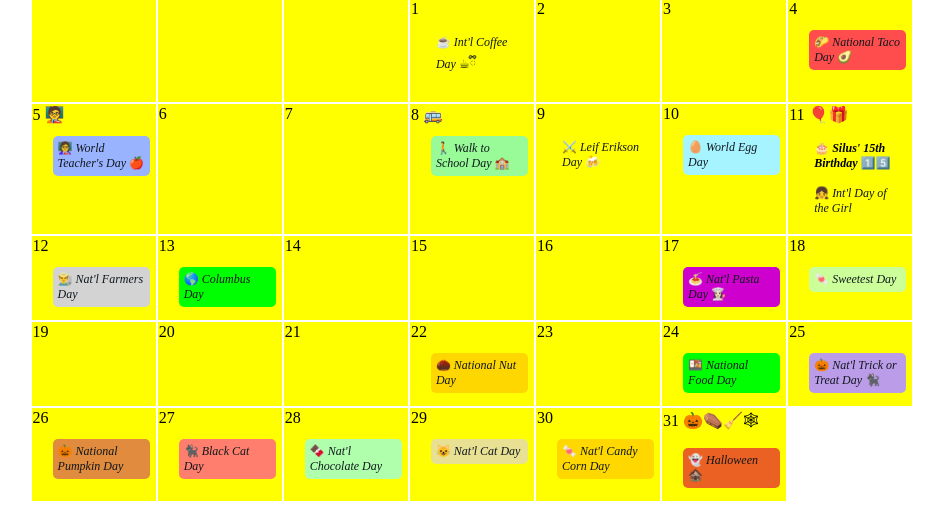
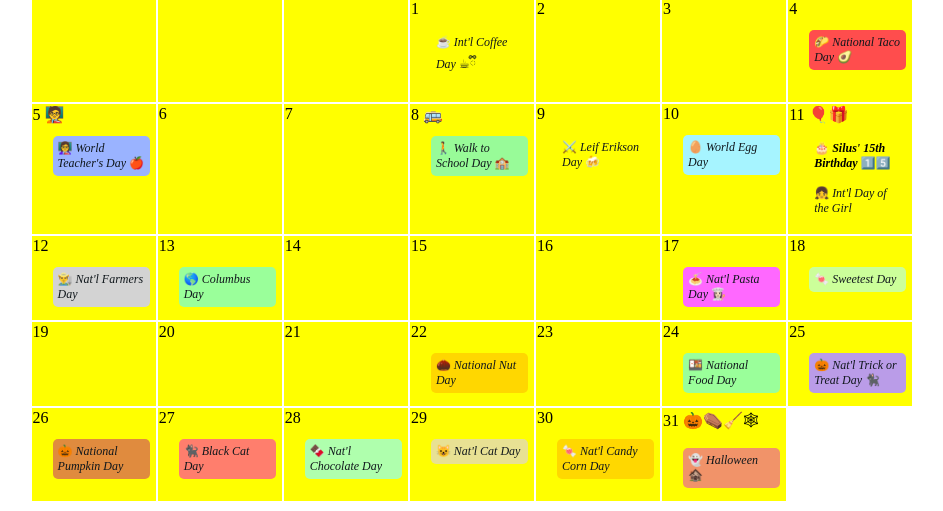
Before and after one commit to bbauska/2026-10-oct, a plain HTML site: page index.html in a window 1280 px wide. Shown: the part 342-853 px from the top of the page, without its empty margins (168-1111 px from the left). Drawn offline with nearby package versions, Linux system fonts and the light colour scheme.

Commit message:
Update styles.css

```diff
--- a/css/styles.css
+++ b/css/styles.css
@@ -123,17 +123,17 @@ a:hover::after {
 .intl-day-of-the-girl {
     background-color:#ffc0cb;  /* very pale red (pink) */
 }
-.silus-bday {
-    background-color:#ffff00;  /* yellow */
+.silus-bd {
+    background-color:#ccff9a;  /* pale green */
 }
 .natl-farmers {
     background-color:#d3d3d3;  /* light gray */
 }
 .columbus {
-    background-color:#00ff00;  /* dark green */
+    background-color:#9aff9a;  /* pale lime green */
 }
 .natl-pasta {
-    background-color:#cd00cd;  /* strong magenta */
+    background-color:#ff68ff;  /* very light magenta */
 }
 .sweetest {
     background-color:#ccff9a;  /* pale green */
@@ -142,7 +142,7 @@ a:hover::after {
     background-color:#ffd700;  /* gold */
 }
 .natl-food {
-    background-color:#00ff00;  /* lime green */
+    background-color:#9aff9a;  /* pale lime green */
 }
 .natl-trick-or-treat {
     background-color:#ba9ce8;  /* very soft violet */
@@ -163,5 +163,5 @@ a:hover::after {
     background-color:#ffd800;  /* pure yellow */
 }
 .halloween {
-    background-color:#eb6123;  /* halloween orange */
+    background-color:#f19369;  /* soft orange */
 }
```
